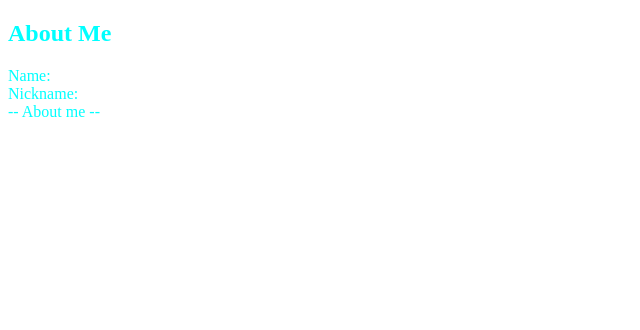
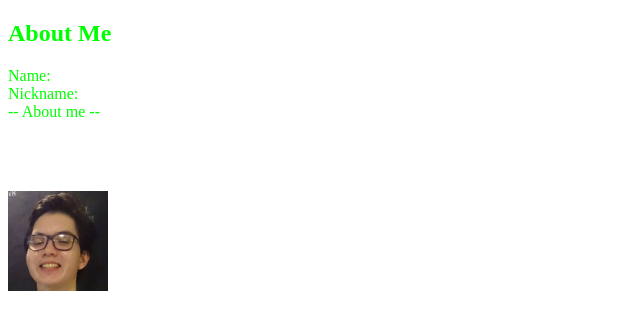
Before and after one commit to IspartaPratapon/ispartapratapon.github.io, a plain HTML site: page index.html in a window 1280 px wide. Shown: the whole page, without its empty margins (0-640 px from the left). Drawn offline with Linux system fonts and the light colour scheme.

Commit message:
Initial Commit

```diff
--- a/index.html
+++ b/index.html
@@ -3,8 +3,9 @@
 <head>
 <title> CMSC100page </title>
 </head>
+<body>
 
-<div style="color:#00FFFF">
+<div float=left style="color:#00FF00">
 <h2>About Me</h2>
 <p>Name:
 <br>Nickname:
@@ -17,9 +18,9 @@
 </div>
 
 
-
-<body>
-
+<div float=right>
+	<img src="me.png" alt="best" height="100" width="100">
+</div>
 
 </body>
 </html>
```
Also changed, not shown: me.png (added).
